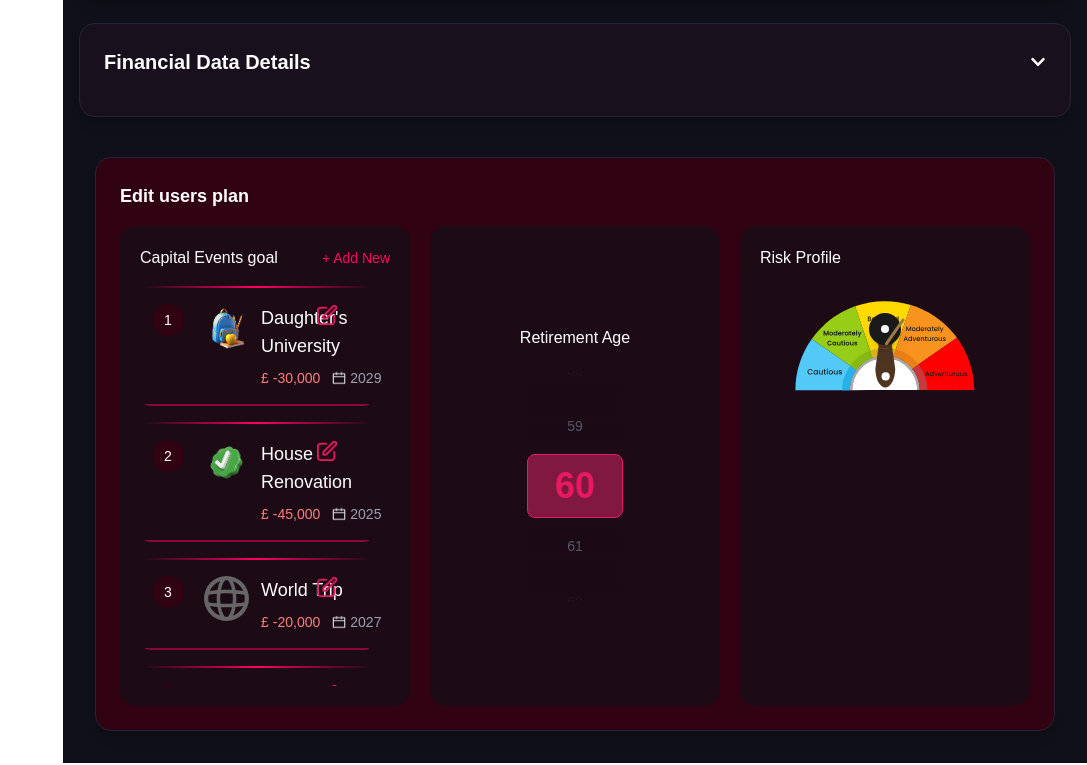
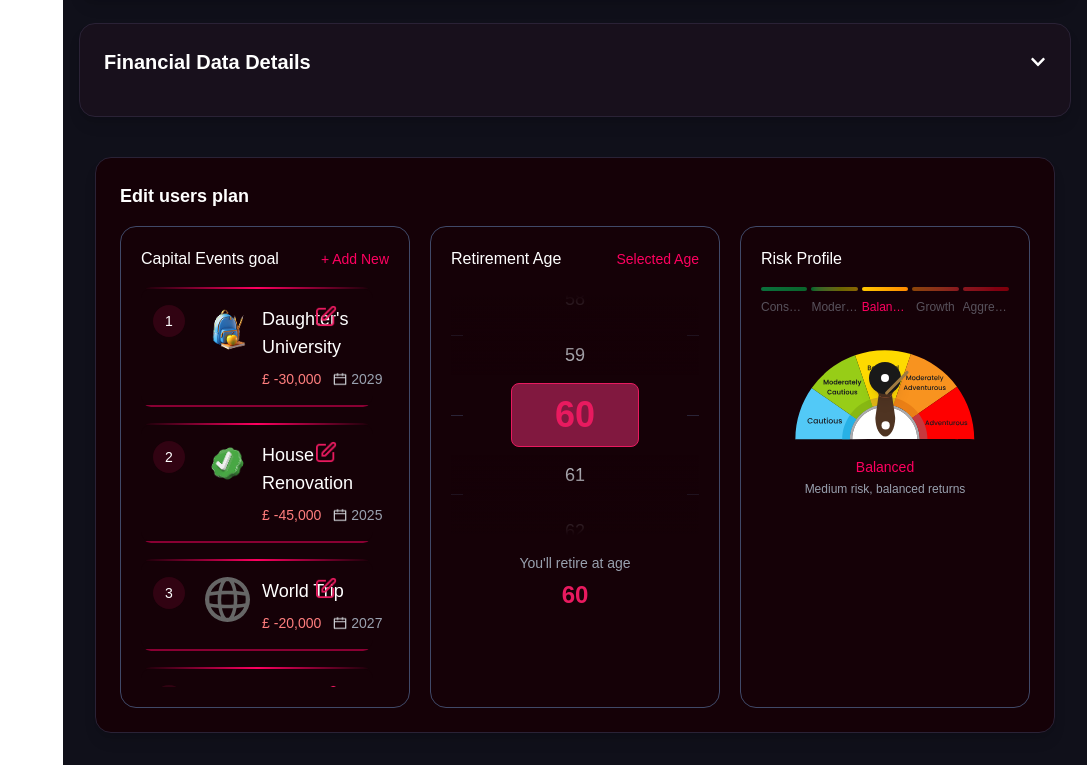
Before and after one commit to PrathamALLer/cashflow-dashboard, a Next.js app: page / in a window 1280 px wide. Shown: the part 939-1704 px from the top of the page, without its empty margins (193-1280 px from the left). Built offline with nearby package versions, Linux system fonts and the light colour scheme.

Commit message:
UI enhancements

```diff
--- a/src/components/EditUsersPlan.tsx
+++ b/src/components/EditUsersPlan.tsx
@@ -9,6 +9,12 @@ type CapitalEventGoal = {
   icon: string;
 };
 
+type RiskProfileType = {
+  id: number;
+  name: string;
+  description: string;
+};
+
 // Mock data for capital events with various icons
 const mockCapitalEvents: CapitalEventGoal[] = [
   { id: 1, name: "Daughter's University", amount: 30000, year: 2029, icon: "/3d-school-bag-icon.png" },
@@ -17,6 +23,15 @@ const mockCapitalEvents: CapitalEventGoal[] = [
   { id: 4, name: "Son's Wedding", amount: 25000, year: 2030, icon: "/3d-school-bag-icon.png" },
   { id: 5, name: "New Car Purchase", amount: 35000, year: 2026, icon: "/3d-icon-check-mark.png" },
   { id: 6, name: "Vacation Home", amount: 120000, year: 2033, icon: "/3d-school-bag-icon.png" },
+];
+
+// Mock data for risk profiles
+const riskProfiles: RiskProfileType[] = [
+  { id: 1, name: "Conservative", description: "Low risk, stable returns" },
+  { id: 2, name: "Moderately Conservative", description: "Lower risk, moderate returns" },
+  { id: 3, name: "Balanced", description: "Medium risk, balanced returns" },
+  { id: 4, name: "Growth", description: "Higher risk, higher potential returns" },
+  { id: 5, name: "Aggressive", description: "High risk, maximum potential returns" },
 ];
 
 const EditUsersPlan = () => {
@@ -63,7 +78,7 @@ const EditUsersPlan = () => {
   // Generate retirement age options (1-100)
   const ages = Array.from({ length: 100 }, (_, i) => i + 1);
   const [selectedAge, setSelectedAge] = useState<number>(60);
-  const [riskProfile, setRiskProfile] = useState<string>("Balanced");
+  const [selectedRiskProfile, setSelectedRiskProfile] = useState<number>(3); // Default to Balanced
 
   // Ref for the scroll container
   const scrollContainerRef = useRef<HTMLDivElement>(null);
@@ -121,12 +136,12 @@ const EditUsersPlan = () => {
   }, []);
 
   return (
-    <div className="p-6 bg-[#310312] rounded-2xl shadow-lg border border-[#2a2236] mt-6">
+    <div className="p-6 bg-[#150107] rounded-2xl shadow-lg border border-[#2a2236] mt-6">
       <h2 className="text-white text-lg font-semibold mb-4">Edit users plan</h2>
 
       <div className="grid grid-cols-3 gap-5">
         {/* Capital Events Goal */}
-        <div className="bg-[#1c0a15] rounded-2xl p-5">
+        <div className="bg-[#150107] rounded-2xl p-5 border border-[#404968]">
           <div className="flex justify-between items-center mb-4">
             <h3 className="text-white font-medium">Capital Events goal</h3>
             <button
@@ -143,7 +158,7 @@ const EditUsersPlan = () => {
                 <label className="block text-white text-sm mb-1">Event Name</label>
                 <input
                   type="text"
-                  className="w-full bg-[#1c0a15] border border-[#3e0c16] rounded px-3 py-2 text-white focus:border-[#FF0060] outline-none"
+                  className="w-full bg-[#150107] border border-[#3e0c16] rounded px-3 py-2 text-white focus:border-[#FF0060] outline-none"
                   value={newEvent.name}
                   onChange={(e) => setNewEvent({...newEvent, name: e.target.value})}
                 />
@@ -152,7 +167,7 @@ const EditUsersPlan = () => {
                 <label className="block text-white text-sm mb-1">Amount (£)</label>
                 <input
                   type="number"
-                  className="w-full bg-[#1c0a15] border border-[#3e0c16] rounded px-3 py-2 text-white focus:border-[#FF0060] outline-none"
+                  className="w-full bg-[#150107] border border-[#3e0c16] rounded px-3 py-2 text-white focus:border-[#FF0060] outline-none"
                   value={newEvent.amount || ''}
                   onChange={(e) => setNewEvent({...newEvent, amount: Number(e.target.value)})}
                 />
@@ -161,7 +176,7 @@ const EditUsersPlan = () => {
                 <label className="block text-white text-sm mb-1">Year</label>
                 <input
                   type="number"
-                  className="w-full bg-[#1c0a15] border border-[#3e0c16] rounded px-3 py-2 text-white focus:border-[#FF0060] outline-none"
+                  className="w-full bg-[#150107] border border-[#3e0c16] rounded px-3 py-2 text-white focus:border-[#FF0060] outline-none"
                   value={newEvent.year}
                   onChange={(e) => setNewEvent({...newEvent, year: Number(e.target.value)})}
                 />
@@ -194,7 +209,7 @@ const EditUsersPlan = () => {
                   className="mb-4 group"
                 >
                   <div
-                    className="relative p-4 rounded-[9px] bg-[#1c0a15]"
+                    className="relative p-4 rounded-[9px] bg-[#150107]"
                   >
                     <div className="absolute top-4 left-3 w-8 h-8 flex items-center justify-center rounded-full bg-[#310312] text-white text-sm">
                       {event.id}
@@ -253,27 +268,43 @@ const EditUsersPlan = () => {
         </div>
 
         {/* Retirement Age */}
-        <div className="bg-[#1c0a15] rounded-2xl p-5 flex flex-col items-center justify-center">
-          <h3 className="text-white font-medium mb-4">Retirement Age</h3>
+        <div className="bg-[#150107] rounded-2xl p-5 border border-[#404968] relative">
+          <h3 className="text-white font-medium mb-6 text-left">Retirement Age</h3>
+
+          {/* Label for selected age */}
+          <div className="absolute top-5 right-5">
+            <span className="text-[#FF0060] text-sm font-medium">Selected Age</span>
+          </div>
 
           {/* Scroll indicator mask - creates fading effect at top and bottom */}
-          <div className="relative w-24 h-[240px] flex items-center justify-center">
+          <div className="relative w-full h-[240px] flex items-center justify-center mt-2">
             {/* Top shadow overlay */}
-            <div className="absolute top-0 left-0 right-0 h-20 bg-gradient-to-b from-[#1c0a15] to-transparent z-10 pointer-events-none"></div>
+            <div className="absolute top-0 left-0 right-0 h-20 bg-gradient-to-b from-[#150107] to-transparent z-10 pointer-events-none"></div>
 
             {/* Bottom shadow overlay */}
-            <div className="absolute bottom-0 left-0 right-0 h-20 bg-gradient-to-t from-[#1c0a15] to-transparent z-10 pointer-events-none"></div>
+            <div className="absolute bottom-0 left-0 right-0 h-20 bg-gradient-to-t from-[#150107] to-transparent z-10 pointer-events-none"></div>
+
+            {/* Scale markers */}
+            <div className="absolute left-0 top-1/2 transform -translate-y-1/2 h-40 flex flex-col justify-between z-0 opacity-50">
+              <div className="w-3 h-[1px] bg-[#404968]"></div>
+              <div className="w-3 h-[1px] bg-[#404968]"></div>
+              <div className="w-3 h-[1px] bg-[#404968]"></div>
+            </div>
+
+            <div className="absolute right-0 top-1/2 transform -translate-y-1/2 h-40 flex flex-col justify-between z-0 opacity-50">
+              <div className="w-3 h-[1px] bg-[#404968]"></div>
+              <div className="w-3 h-[1px] bg-[#404968]"></div>
+              <div className="w-3 h-[1px] bg-[#404968]"></div>
+            </div>
 
             {/* Selection highlight */}
-            <div className="absolute top-1/2 left-1/2 transform -translate-x-1/2 -translate-y-1/2 w-24 h-16 bg-[#81183F] bg-opacity-35 border border-[#E81A5F] rounded-lg z-0 pointer-events-none"></div>
+            <div className="absolute top-1/2 left-1/2 transform -translate-x-1/2 -translate-y-1/2 w-32 h-16 bg-[#81183F] bg-opacity-35 border border-[#E81A5F] rounded-lg z-0 pointer-events-none"></div>
 
             {/* Scrollable container */}
             <div
               ref={scrollContainerRef}
-              className="w-full h-full overflow-y-auto overflow-x-hidden scrollbar-hide"
+              className="w-full h-full overflow-y-auto overflow-x-hidden custom-scrollbar px-8"
               style={{
-                scrollbarWidth: 'none',
-                msOverflowStyle: 'none',
                 scrollPaddingTop: '100px',
                 scrollPaddingBottom: '100px'
               }}
@@ -285,10 +316,12 @@ const EditUsersPlan = () => {
                 <div
                   key={age}
                   data-age={age}
-                  className={`text-center cursor-pointer transition-all duration-200 w-24 h-14 flex items-center justify-center ${
+                  className={`text-center cursor-pointer transition-all duration-200 h-14 flex items-center justify-center ${
                     age === selectedAge
                       ? "text-[#E81A5F] text-4xl font-bold h-16 z-20 relative"
-                      : "text-gray-500 text-sm"
+                      : age >= selectedAge - 2 && age <= selectedAge + 2
+                        ? "text-gray-300 text-lg"
+                        : "text-gray-500 text-sm"
                   }`}
                   onClick={() => setSelectedAge(age)}
                 >
@@ -300,13 +333,50 @@ const EditUsersPlan = () => {
               <div className="h-[120px]"></div>
             </div>
           </div>
+
+          {/* Chosen retirement age display */}
+          <div className="mt-4 text-center">
+            <span className="text-gray-400 text-sm">You'll retire at age</span>
+            <div className="text-[#E81A5F] text-2xl font-bold mt-1">{selectedAge}</div>
+          </div>
         </div>
 
         {/* Risk Profile */}
-        <div className="bg-[#1c0a15] rounded-2xl p-5">
+        <div className="bg-[#150107] rounded-2xl p-5 border border-[#404968]">
           <h3 className="text-white font-medium mb-4">Risk Profile</h3>
 
-          <div className="flex justify-center mt-3">
+          <div className="mb-5">
+            <div className="grid grid-cols-5 gap-1 mb-4">
+              {riskProfiles.map((profile) => (
+                <div
+                  key={profile.id}
+                  className={`relative cursor-pointer transition-all duration-200 ${
+                    selectedRiskProfile === profile.id
+                      ? "opacity-100"
+                      : "opacity-50 hover:opacity-80"
+                  }`}
+                  onClick={() => setSelectedRiskProfile(profile.id)}
+                >
+                  <div className={`h-1 w-full bg-gradient-to-r ${
+                    profile.id === 1 ? "from-green-400 to-green-500" :
+                    profile.id === 2 ? "from-green-500 to-yellow-400" :
+                    profile.id === 3 ? "from-yellow-400 to-orange-400" :
+                    profile.id === 4 ? "from-orange-400 to-red-500" :
+                    "from-red-500 to-red-600"
+                  } mb-2 rounded-full`}></div>
+                  <p className={`text-center text-xs truncate ${
+                    selectedRiskProfile === profile.id
+                      ? "text-[#FF0060] font-medium"
+                      : "text-gray-400"
+                  }`}>
+                    {profile.name}
+                  </p>
+                </div>
+              ))}
+            </div>
+          </div>
+
+          <div className="flex justify-center">
             <div className="relative">
               <Image
                 src="/risk-profile-image.svg"
@@ -317,11 +387,29 @@ const EditUsersPlan = () => {
 
               <div className="absolute top-[40%] left-[50%] transform -translate-x-1/2 -translate-y-1/2">
                 <div className="bg-[#191919] w-8 h-8 rounded-full flex items-center justify-center shadow-lg">
-                  <div className="bg-[#9f7b42] w-[3px] h-8 rounded-full absolute transform rotate-[35deg] origin-bottom"></div>
+                  <div
+                    className="bg-[#9f7b42] w-[3px] h-8 rounded-full absolute transform origin-bottom"
+                    style={{
+                      transform: `rotate(${selectedRiskProfile === 1 ? '0deg' :
+                        selectedRiskProfile === 2 ? '22.5deg' :
+                        selectedRiskProfile === 3 ? '45deg' :
+                        selectedRiskProfile === 4 ? '67.5deg' : '90deg'
+                      })`
+                    }}
+                  ></div>
                   <div className="bg-white rounded-full w-2 h-2"></div>
                 </div>
               </div>
             </div>
+          </div>
+
+          <div className="mt-4">
+            <h4 className="text-[#FF0060] text-sm font-medium text-center">
+              {riskProfiles.find(p => p.id === selectedRiskProfile)?.name}
+            </h4>
+            <p className="text-gray-400 text-xs text-center mt-1">
+              {riskProfiles.find(p => p.id === selectedRiskProfile)?.description}
+            </p>
           </div>
         </div>
       </div>
```
